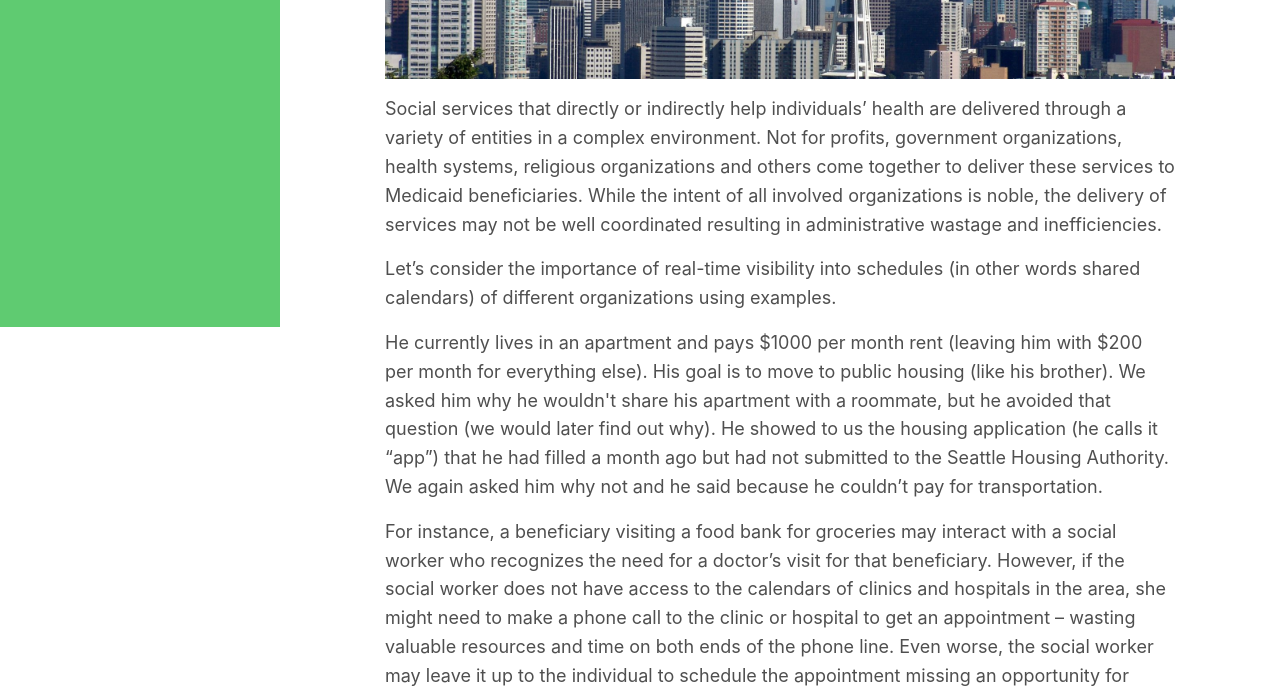
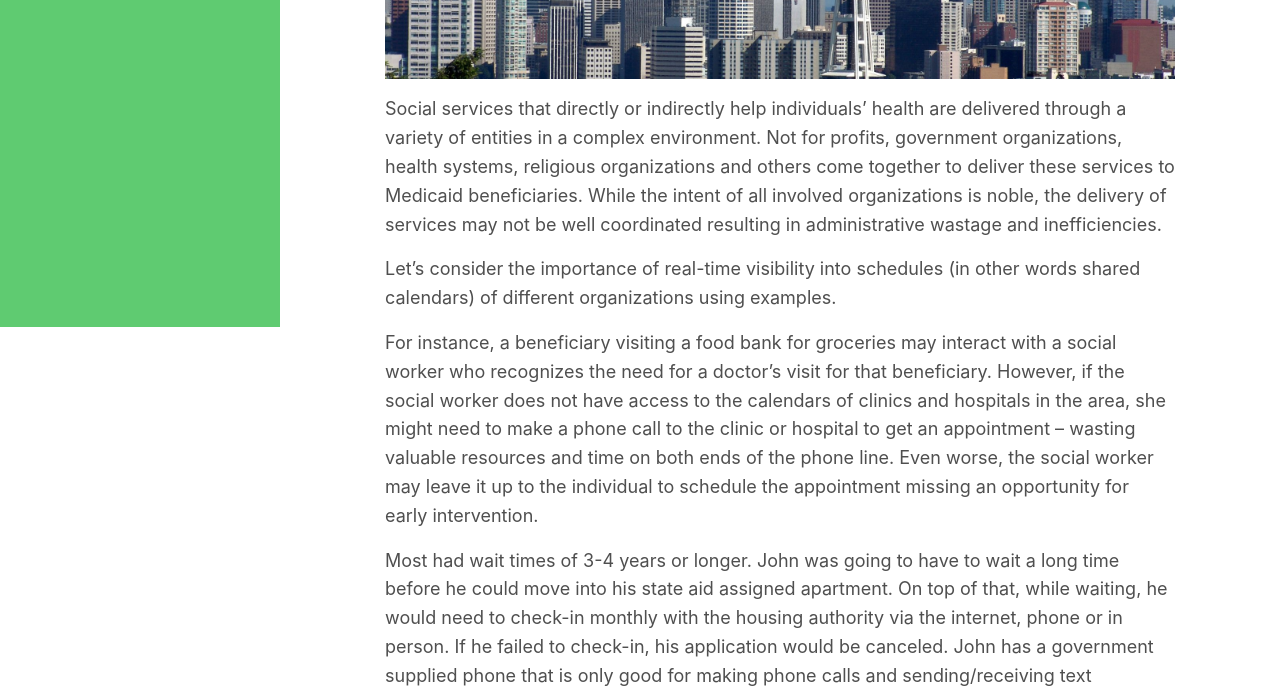
Before and after one commit to mycleanbill/socilifewebsite, a plain HTML site: page public/case-for-real-time-visibility-between-organizations.html in a window 1280 px wide. Shown: the part 473-1168 px from the top of the page. Drawn offline with nearby package versions, Linux system fonts and the light colour scheme.

Commit message:
added blog case for real time visibility

```diff
--- a/public/case-for-real-time-visibility-between-organizations.html
+++ b/public/case-for-real-time-visibility-between-organizations.html
@@ -101,8 +101,6 @@
 				    <p> Let’s consider the importance of real-time visibility into schedules (in other words shared calendars) of different organizations using examples.
 					</p>
 
-				    <p> He currently lives in an apartment and pays $1000 per month rent (leaving him with $200 per month for everything else). His goal is to move to public housing (like his brother). We asked him why he wouldn't share his apartment with a roommate, but he avoided that question (we would later find out why). He showed to us the housing application (he calls it “app”) that he had filled a month ago but had not submitted to the Seattle Housing Authority. We again asked him why not and he said because he couldn’t pay for transportation.  </p>
-
 				    <p>For instance, a beneficiary visiting a food bank for groceries may interact with a social worker who recognizes the need for a doctor’s visit for that beneficiary. However, if the social worker does not have access to the calendars of clinics and hospitals in the area, she might need to make a phone call to the clinic or hospital to get an appointment – wasting valuable resources and time on both ends of the phone line. Even worse, the social worker may leave it up to the individual to schedule the appointment missing an opportunity for early intervention.
 					</p>
 
```
